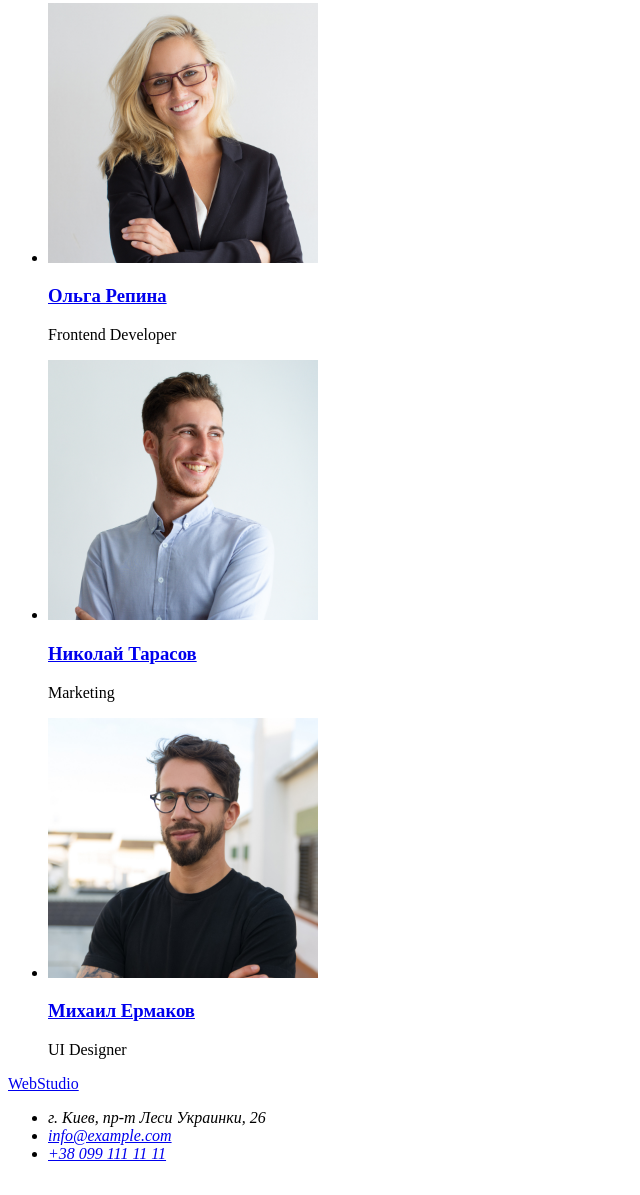
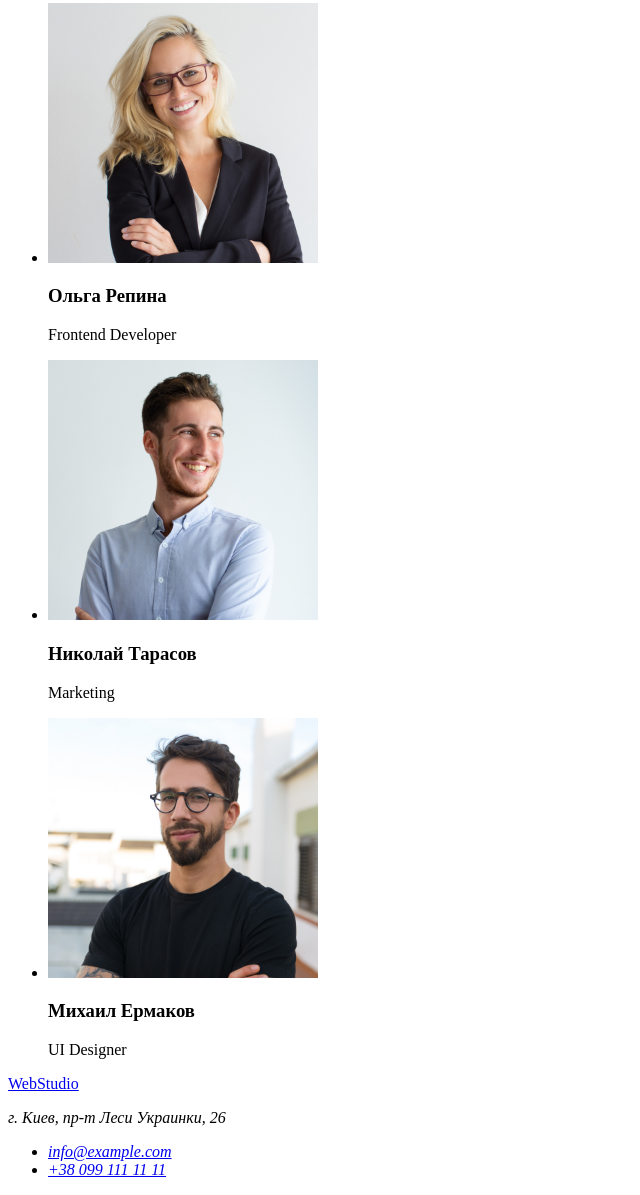
Before and after one commit to TretiakOleksandr/goit-markup-hw-01, a plain HTML site: page index.html in a window 1280 px wide. Shown: the part 1976-3171 px from the top of the page, without its empty margins (0-640 px from the left). Drawn offline with Linux system fonts and the light colour scheme.

Commit message:
Внесены правки

```diff
--- a/index.html
+++ b/index.html
@@ -96,31 +96,23 @@
             <h2>Наша команада</h2>
             <ul>
                 <li>
-                    <a href="#">
                     <img src="./images/team/team-1.jpg" alt="Игорь Демьяненко" width="270" height="260">
                     <h3>Игорь Демьяненко</h3>
-                    </a>
                     <p lang="en">Product Designer</p>
                 </li>
                 <li>
-                    <a href="#">
                     <img src="./images/team/team-2.jpg" alt="Ольга Репина" width="270" height="260">
                     <h3>Ольга Репина</h3>
-                    </a>
                     <p lang="en">Frontend Developer</p>
                 </li>
                 <li>
-                    <a href="#">
                     <img src="./images/team/team-3.jpg" alt="Николай Тарасов" width="270" height="260">
                     <h3>Николай Тарасов</h3>
-                    </a>
                     <p lang="en">Marketing</p>
                 </li>
                 <li>
-                    <a href="#">
                     <img src="./images/team/team-4.jpg" alt="Михаил Ермаков" width="270" height="260">
                     <h3>Михаил Ермаков</h3>
-                    </a>
                     <p lang="en">UI Designer</p>
                 </li>
             </ul>
@@ -134,8 +126,8 @@
          <a href="/" aria-label="логотип страниицы">WebStudio</a>
         <!--Контактная информация-->
         <address>
+            <p>г. Киев, пр-т Леси Украинки, 26</p>
             <ul>
-                <li>г. Киев, пр-т Леси Украинки, 26</li>
                 <li><a href="mailto:info@example.com">info@example.com</a></li>
                 <li><a href="tel:+380991111111">+38 099 111 11 11</a></li>
             </ul>
```
Lines whose indentation alone changed are shown as unchanged.
